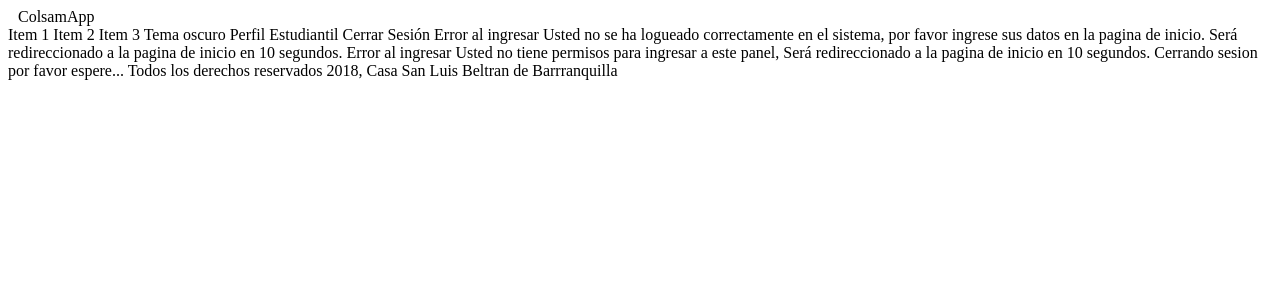
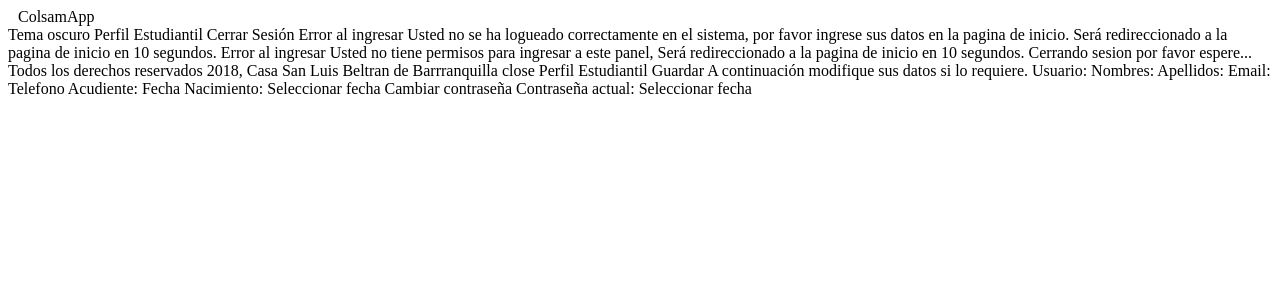
Before and after one commit to Dreft12/ColsamApp, a PHP site: page /panels/students.html in a window 1280 px wide. Shown: the top 300 px of the page. Run offline with PHP 8.4, Linux system fonts and the light colour scheme.

Commit message:
V 0.2.7.2 Añadiendo formulario
Se sigue añadiendo más items a la tabla estudiantes para que sea mostrada en el perfil estudiantil

Se está corrigiendo errores en el menu de perfil estudiantil

Se hizo modificacion al CSS

```diff
--- a/app/css/app.css
+++ b/app/css/app.css
@@ -22,6 +22,10 @@
     height: 64px!important;
 }
 
+.textfield{
+    width: 70%;
+}
+
 .alertCerrar{
     box-shadow: none!important;
     border-radius: 2px;
@@ -38,6 +42,6 @@
 
 @media screen and (max-width: 1601px) {
     .toolbar{
-        height:10%!important
+        height:11%!important
     }
 }
--- a/app/javascript/panelEs.js
+++ b/app/javascript/panelEs.js
@@ -5,7 +5,20 @@
         isDark: false,
         dialogLogout: false,
         errorNoIn: false,
-        errorNoPer: false
+        errorNoPer: false,
+        perfil: false,
+        nombre: '',
+        apellido: '',
+        user: '',
+        email: '',
+        edad: '',
+        telAcudiente: '',
+        dialogFecha: false,
+        form: true,
+        nombreRules: [
+            v => !!v || 'Name is required',
+            v => (v && v.length <= 10) || 'Name must be less than 10 characters'
+        ],
     },
     mounted() {
         this.isDark = (localStorage.getItem("dark")==='true');
@@ -13,6 +26,12 @@
             this.noLogIn();
         }else{
             this.usuario = JSON.parse(localStorage.getItem('User'));
+            this.nombre= this.usuario[0].Nombre;
+            this.apellido = this.usuario[0].Apellido;
+            this.email = this.usuario[0].Email;
+            this.user = this.usuario[0].User;
+            this.edad = this.usuario[0].Edad;
+            this.telAcudiente = this.usuario[0].TelAcudiente;
             if (this.usuario[0].valor !== 'Estudiante'){
                 this.noLogPe();
             }
@@ -38,6 +57,13 @@
         },
         irA: function (url) {
             location.href = url;
+        },
+        guardar: function () {
+            this.$http.post('/ColsamApp/data/data_students.php', {user: this.user, nombre: this.nombre, apellido: this.apellido}).then(function (respuesta) {
+                if (respuesta.body === "ok"){
+
+                }
+            });
         }
     }
 });
--- a/class/LoginController.php
+++ b/class/LoginController.php
@@ -11,7 +11,6 @@
 
     public function login($user)
     {
-        $temp = array();
         $datos = r\table('users')->getAll($user, array('index' => 'User'))->eqJoin('idValor', r\table('valorParametro'), array('index' => 'idValor'))->zip()->run(Connect::conectar())->toArray();
         $estMora = r\table('users')->getAll($user, array('index' => 'User'))->eqJoin('idUser', r\table('estMora'), array('index' => 'idEst'))->zip()->run(Connect::conectar())->toArray();
         if(empty($estMora)){
--- a/panels/students.html
+++ b/panels/students.html
@@ -21,9 +21,6 @@
             </v-toolbar-title>
             <v-spacer></v-spacer>
             <v-toolbar-items>
-                <v-btn flat class="white--text">Item 1</v-btn>
-                <v-btn flat class="white--text">Item 2</v-btn>
-                <v-btn flat class="white--text">Item 3</v-btn>
                 <v-menu bottom offset-y>
                     <v-btn flat slot="activator" dark>
                         <div v-for="user in usuario">Bienvenido: {{user.Nombre}} {{user.Apellido}}</div>
@@ -36,7 +33,7 @@
                             <v-switch v-model="isDark"></v-switch>
                         </v-list-tile>
                         <v-list-tile>
-                            <v-btn block flat @click="irA('perfil.html')">Perfil Estudiantil</v-btn>
+                            <v-btn block flat @click.stop="perfil = true">Perfil Estudiantil</v-btn>
                         </v-list-tile>
                         <v-list-tile>
                             <v-btn  block flat @click="cerrarSesion">Cerrar Sesión</v-btn>
@@ -92,8 +89,81 @@
                 Barrranquilla
             </v-container>
         </v-footer>
+        <v-dialog
+                v-model="perfil"
+                fullscreen
+                transition="dialog-bottom-transition"
+                :overlay="false"
+                scrollable
+        >
+            <v-card tile>
+                <v-toolbar card dark color="primary">
+                    <v-btn icon @click.native="perfil = false" dark>
+                        <v-icon>close</v-icon>
+                    </v-btn>
+                    <v-toolbar-title>Perfil Estudiantil</v-toolbar-title>
+                    <v-spacer></v-spacer>
+                    <v-toolbar-items>
+                        <v-btn dark flat @click.native="guardar">Guardar</v-btn>
+                    </v-toolbar-items>
+                </v-toolbar>
+                <v-card-text>
+                    <v-form v-model="form" lazy-validation>
+                    <v-list three-line subheader>
+                        <v-subheader>A continuación modifique sus datos si lo requiere.</v-subheader>
+                        <v-list-tile avatar>
+                            <v-list-tile-content>
+                                <v-list-tile-title>Usuario:</v-list-tile-title>
+                                <v-list-tile-content class="textfield"><v-text-field class="textfield" v-model="user" readonly></v-text-field></v-list-tile-content>
+                            </v-list-tile-content>
+                        </v-list-tile>
+                        <v-list-tile avatar>
+                            <v-list-tile-content>
+                                <v-list-tile-title>Nombres:</v-list-tile-title>
+                                <v-list-tile-content class="textfield"><v-text-field class="textfield" v-model="nombre" :rules="nombreRules" required></v-text-field></v-list-tile-content>
+                            </v-list-tile-content>
+                        </v-list-tile>
+                        <v-list-tile avatar>
+                            <v-list-tile-content>
+                                <v-list-tile-title>Apellidos:</v-list-tile-title>
+                                <v-list-tile-content class="textfield"><v-text-field class="textfield" v-model="apellido" required></v-text-field></v-list-tile-content>
+                            </v-list-tile-content>
+                        </v-list-tile>
+                        <v-list-tile avatar>
+                            <v-list-tile-content>
+                                <v-list-tile-title>Email:</v-list-tile-title>
+                                <v-list-tile-content class="textfield"><v-text-field class="textfield" v-model="email" required></v-text-field></v-list-tile-content>
+                            </v-list-tile-content>
+                        </v-list-tile>
+                        <v-list-tile avatar>
+                            <v-list-tile-content>
+                                <v-list-tile-title>Telefono Acudiente:</v-list-tile-title>
+                                <v-list-tile-content class="textfield"><v-text-field class="textfield" v-model="telAcudiente" required></v-text-field></v-list-tile-content>
+                            </v-list-tile-content>
+                        </v-list-tile>
+                        <v-list-tile avatar>
+                            <v-list-tile-content>
+                                <v-list-tile-title>Fecha Nacimiento:</v-list-tile-title>
+                                <v-list-tile-content class="textfield"><v-btn @click.stop="dialogFecha = true" color="primary" >Seleccionar fecha <v-dialog max-width="290px" v-model="dialogFecha" ><v-date-picker v-model="edad"></v-date-picker></v-dialog> </v-btn></v-list-tile-content>
+                            </v-list-tile-content>
+                        </v-list-tile>
+                    </v-list>
+                    <v-divider></v-divider>
+                    <v-list three-line subheader>
+                        <v-subheader>Cambiar contraseña</v-subheader>
+                        <v-list-tile avatar>
+                            <v-list-tile-content>
+                                <v-list-tile-title>Contraseña actual:</v-list-tile-title>
+                                <v-list-tile-content class="textfield"><v-btn @click.stop="dialogFecha = true" color="primary" >Seleccionar fecha <v-dialog max-width="290px" v-model="dialogFecha" ><v-date-picker v-model="edad"></v-date-picker></v-dialog> </v-btn></v-list-tile-content>
+                            </v-list-tile-content>
+                        </v-list-tile>
+                    </v-list>
+                    </v-form>
+                </v-card-text>
+                <div style="flex: 1 1 auto;"></div>
+            </v-card>
+        </v-dialog>
     </v-app>
-
 </div>
 <script src="../app/javascript/vue.js"></script>
 <script src="../app/javascript/vuetify.js"></script>
```
